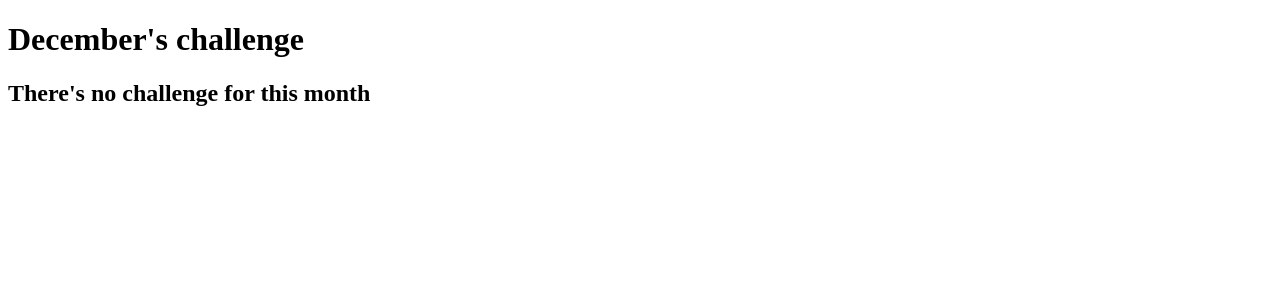
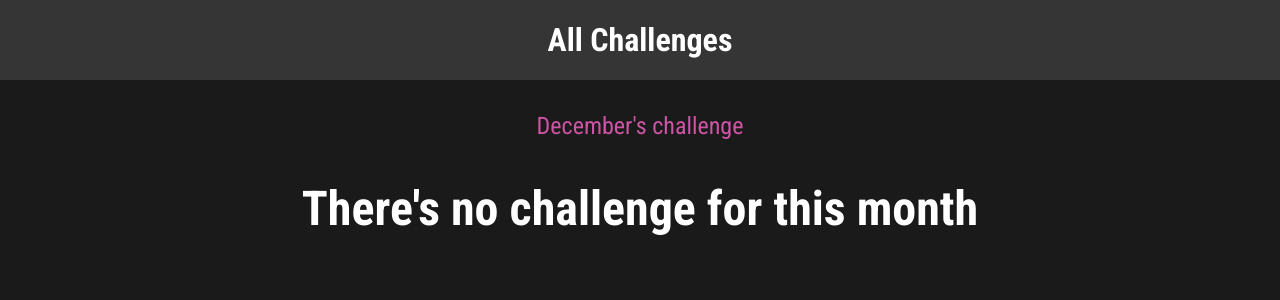
Before and after one commit to gsitu322/udemy-django, a Django app: page /challenges/december in a window 1280 px wide. Shown: the top 300 px of the page. Run offline with Django 4.2, Linux system fonts and the light colour scheme.

Commit message:
Added views and added styling

```diff
--- /dev/null
+++ b/challenges/static/challenges/challenge.css
@@ -0,0 +1,22 @@
+h1,
+h2 {
+  text-align: center;
+  color: white;
+}
+
+h1 {
+  font-size: 1.5rem;
+  margin: 2rem 0 1rem 0;
+  font-weight: normal;
+  color: #cf54a6;
+}
+
+h2 {
+  font-size: 3rem;
+  font-weight: bold;
+}
+
+.fallback {
+  text-align: center;
+  color: white;
+}
--- /dev/null
+++ b/challenges/static/challenges/header.css
@@ -0,0 +1,25 @@
+header {
+  width: 100%;
+  height: 5rem;
+  background-color: #353535;
+}
+
+header nav {
+  width: 100%;
+  height: 100%;
+  display: flex;
+  justify-content: center;
+  align-items: center;
+}
+
+header nav a {
+  color: white;
+  font-size: 2rem;
+  font-weight: bold;
+  text-decoration: none;
+}
+
+header nav a:hover,
+header nav a:active {
+  color: #cf54a6;
+}
--- a/challenges/templates/challenges/challenge.html
+++ b/challenges/templates/challenges/challenge.html
@@ -1,14 +1,22 @@
 {% extends "base.html" %}
+
+{%  load static %}
+
+{% block css_styles %}
+    <link  rel="stylesheet" href="{% static "challenges/challenge.css" %}"/>
+{%  endblock %}
 
 {% block page_title %}
     {{ month|title }} Challenge
 {% endblock %}
 
 {% block content %}
+    {% include './includes/header.html' %}
+
     <h1>{{ month|title }}'s challenge</h1>
     {% if text != None %}
         <h2>{{ text }}</h2>
     {% else %}
-        <h2>There's no challenge for this month</h2>
+        <h2 class="fallback">There's no challenge for this month</h2>
     {%  endif %}
 {% endblock %}
--- /dev/null
+++ b/challenges/templates/challenges/includes/header.html
@@ -0,0 +1,9 @@
+{% load static %}
+{% block css_styles %}
+    <link rel="stylesheet" href="{% static "challenges/header.css" %}"/>
+{%  endblock %}
+<header>
+    <nav>
+        <a href="{% url "all-challenges" %}">All Challenges</a>
+    </nav>
+</header>
--- a/challenges/urls.py
+++ b/challenges/urls.py
@@ -2,7 +2,7 @@ from django.urls import path
 from . import views
 
 urlpatterns = [
-    path("", views.index),
+    path("", views.index, name="all-challenges"),
 
     path("<int:month>", views.monthly_challenge_by_number),
 
--- a/challenges/views.py
+++ b/challenges/views.py
@@ -1,4 +1,4 @@
-from django.http import HttpResponse, HttpResponseNotFound, HttpResponseRedirect
+from django.http import Http404, HttpResponseNotFound, HttpResponseRedirect
 from django.urls import reverse
 from django.shortcuts import render
 
@@ -39,7 +39,7 @@ def monthly_challenge(request, month):
             "text": challenge_text,
         })
     except:
-        return HttpResponseNotFound("<h1>Invalid month provided</h1>")
+        raise Http404('Invalid month provided')
 
 def index(request):
     return render(request, "challenges/index.html", {
--- /dev/null
+++ b/static/styles.css
@@ -0,0 +1,10 @@
+@import url('https://fonts.googleapis.com/css2?family=Roboto+Condensed:wght@400;700&display=swap');
+
+html {
+  font-family: 'Roboto Condensed', sans-serif;
+}
+
+body {
+  margin: 0;
+  background-color: #1a1a1a;
+}
--- a/templates/base.html
+++ b/templates/base.html
@@ -1,9 +1,13 @@
+{% load static %}
+
 <!DOCTYPE html>
 <html lang="en">
     <head>
         <meta charset="UTF-8">
         <title>{% block page_title %}My Challenges{% endblock %}</title>
         <meta name="viewport" content="width=device-width,initial-scale=1">
+        <link rel="stylesheet" href="{% static "styles.css" %}">
+        {% block css_styles %}{% endblock %}
     </head>
 
     <body>
```
Also changed, not shown: challenges/static/challenges/challenges.css (added, +37 -0 lines), challenges/templates/challenges/index.html (+7 -0 lines), monthly_challenges/settings.py (+6 -1 lines), templates/404.html (added, +10 -0 lines).
